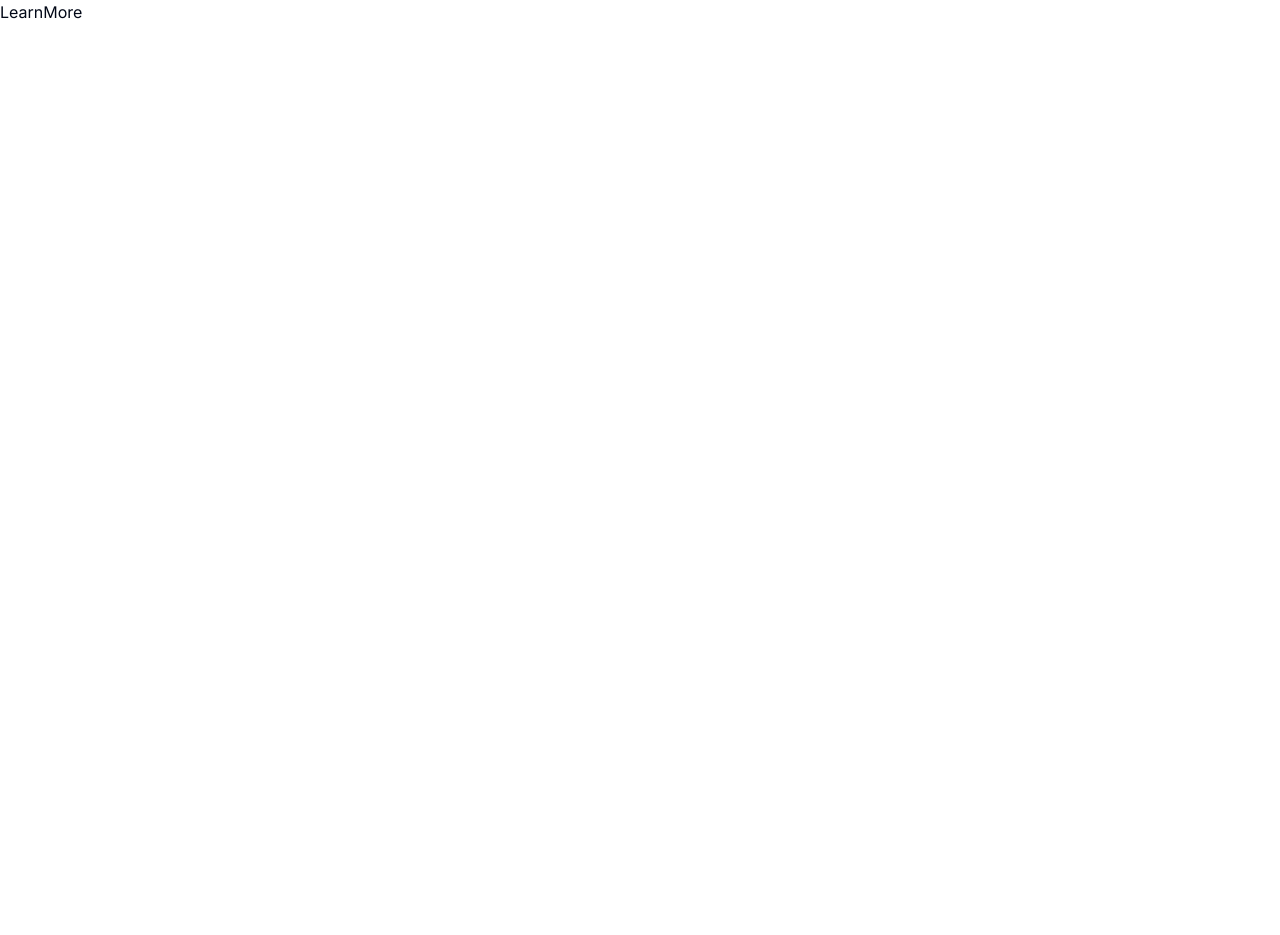
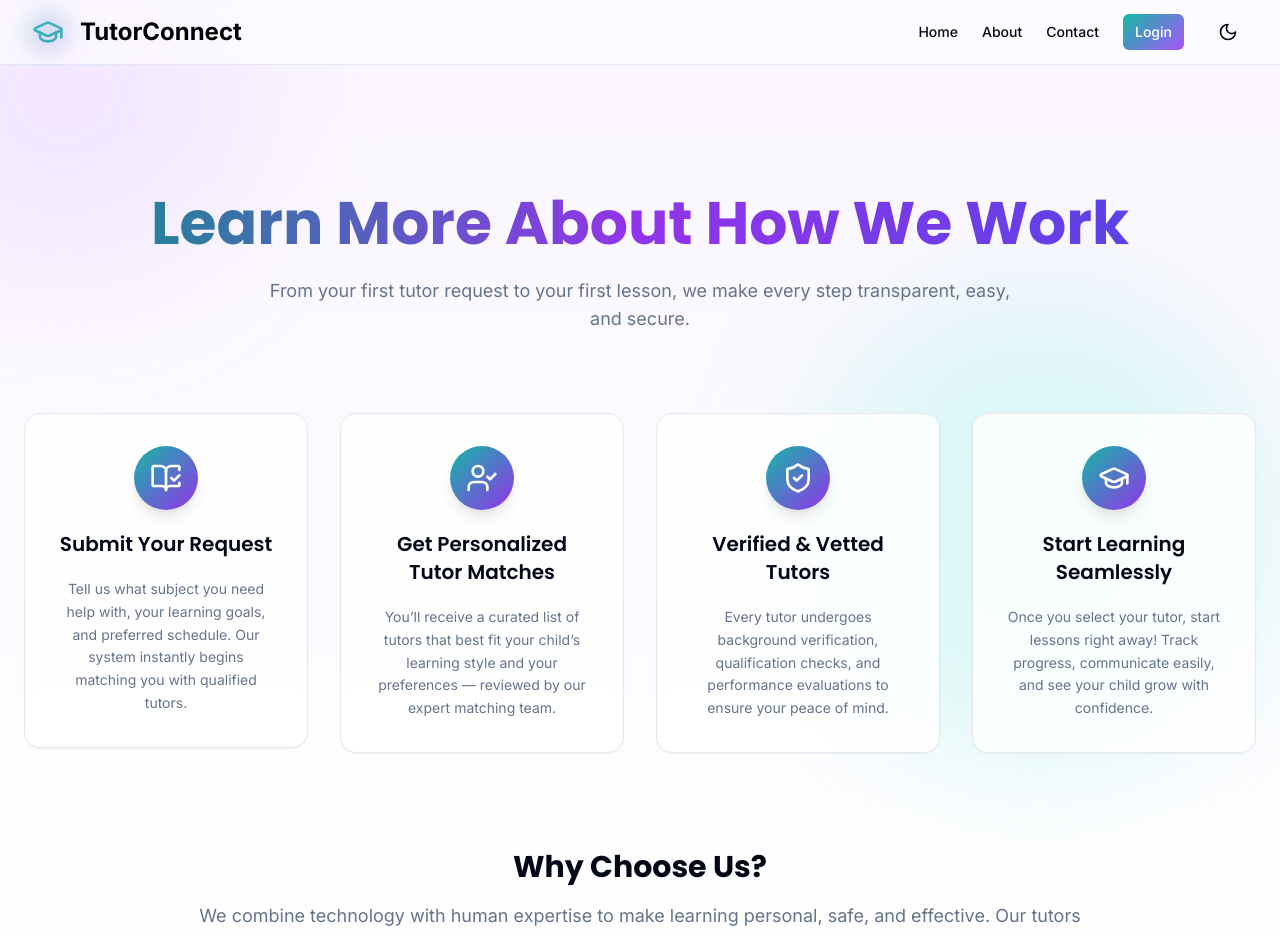
Before and after one commit to nikhil-1613/tutor_connect, a Next.js app: page /learnmore in a window 1280 px wide. Shown: the top 935 px of the page. Before the commit the page ends 800 px from the top, so only its background shows below. Built offline with nearby package versions, Linux system fonts and the light colour scheme.

Commit message:
modified:   app/learnmore/page.tsx 	modified:   components/Footer.tsx 	modified:   components/home/CallToAction.tsx

```diff
--- a/app/learnmore/page.tsx
+++ b/app/learnmore/page.tsx
@@ -1,7 +1,193 @@
 "use client";
 
-import React from "react";
+import { motion } from "framer-motion";
+import { Card, CardContent } from "@/components/ui/card";
+import { Button } from "@/components/ui/button";
+import {
+  BookOpenCheck,
+  UserCheck,
+  ShieldCheck,
+  GraduationCap,
+  MessageCircle,
+  CalendarDays,
+} from "lucide-react";
+import Link from "next/link";
+import { Header } from "@/components/Header";
+import { Footer } from "@/components/Footer";
 
-export default function LearnMore() {
-  return <div>LearnMore</div>;
+const steps = [
+  {
+    icon: BookOpenCheck,
+    title: "Submit Your Request",
+    description:
+      "Tell us what subject you need help with, your learning goals, and preferred schedule. Our system instantly begins matching you with qualified tutors.",
+  },
+  {
+    icon: UserCheck,
+    title: "Get Personalized Tutor Matches",
+    description:
+      "You’ll receive a curated list of tutors that best fit your child’s learning style and your preferences — reviewed by our expert matching team.",
+  },
+  {
+    icon: ShieldCheck,
+    title: "Verified & Vetted Tutors",
+    description:
+      "Every tutor undergoes background verification, qualification checks, and performance evaluations to ensure your peace of mind.",
+  },
+  {
+    icon: GraduationCap,
+    title: "Start Learning Seamlessly",
+    description:
+      "Once you select your tutor, start lessons right away! Track progress, communicate easily, and see your child grow with confidence.",
+  },
+];
+
+const extraSections = [
+  {
+    title: "Why Choose Us?",
+    content:
+      "We combine technology with human expertise to make learning personal, safe, and effective. Our tutors are passionate educators who bring energy and empathy to every session.",
+  },
+  {
+    title: "Safety & Quality Assurance",
+    content:
+      "We conduct rigorous tutor verification and ongoing performance reviews. Your trust and your child’s learning experience are our top priorities.",
+  },
+  {
+    title: "Support When You Need It",
+    content:
+      "Our admin and support team are always available to assist — whether it’s rescheduling, feedback, or custom learning plans.",
+  },
+];
+
+export default function LearnMorePage() {
+  return (
+    <div className="flex flex-col min-h-screen bg-gradient-to-b from-purple-50 via-white to-teal-50 dark:from-gray-950 dark:via-gray-900 dark:to-gray-950">
+      {/* Header */}
+      <Header />
+
+      {/* Animated background blobs */}
+      <motion.div
+        className="absolute -top-32 -left-32 w-96 h-96 bg-purple-300/20 rounded-full blur-3xl"
+        animate={{ y: [0, 30, 0] }}
+        transition={{ duration: 10, repeat: Infinity, ease: "easeInOut" }}
+      />
+      <motion.div
+        className="absolute bottom-0 right-0 w-[30rem] h-[30rem] bg-teal-300/20 rounded-full blur-3xl"
+        animate={{ y: [0, -30, 0] }}
+        transition={{ duration: 12, repeat: Infinity, ease: "easeInOut" }}
+      />
+
+      {/* Main content */}
+      <main className="relative flex-1">
+        <div className="container mx-auto px-6 py-24 sm:py-28 lg:py-32">
+          {/* Page heading */}
+          <motion.div
+            initial={{ opacity: 0, y: 40 }}
+            whileInView={{ opacity: 1, y: 0 }}
+            transition={{ duration: 0.8 }}
+            viewport={{ once: true }}
+            className="text-center mb-20"
+          >
+            <h1 className="text-4xl sm:text-5xl md:text-6xl font-bold mb-6 bg-gradient-to-r from-teal-600 via-purple-600 to-indigo-600 bg-clip-text text-transparent">
+              Learn More About How We Work
+            </h1>
+            <p className="text-muted-foreground text-lg max-w-3xl mx-auto">
+              From your first tutor request to your first lesson, we make every
+              step transparent, easy, and secure.
+            </p>
+          </motion.div>
+
+          {/* Steps Section */}
+          <div className="grid gap-8 sm:grid-cols-2 lg:grid-cols-4 mb-24">
+            {steps.map((step, index) => {
+              const Icon = step.icon;
+              return (
+                <motion.div
+                  key={index}
+                  initial={{ opacity: 0, y: 20 }}
+                  whileInView={{ opacity: 1, y: 0 }}
+                  transition={{ duration: 0.6, delay: index * 0.15 }}
+                  viewport={{ once: true }}
+                >
+                  <Card className="relative group overflow-hidden border border-gray-200 dark:border-gray-800 hover:shadow-2xl transition-all rounded-2xl bg-white/80 dark:bg-gray-900/40 backdrop-blur-sm">
+                    <CardContent className="p-8 flex flex-col items-center text-center space-y-5">
+                      <div className="relative flex items-center justify-center w-16 h-16 rounded-full bg-gradient-to-br from-teal-500 to-purple-600 text-white shadow-lg group-hover:scale-105 transition-transform">
+                        <Icon className="w-8 h-8" />
+                      </div>
+                      <h3 className="text-xl font-semibold">{step.title}</h3>
+                      <p className="text-muted-foreground text-sm leading-relaxed">
+                        {step.description}
+                      </p>
+                    </CardContent>
+                  </Card>
+                </motion.div>
+              );
+            })}
+          </div>
+
+          {/* Extra info sections */}
+          <div className="space-y-16 max-w-4xl mx-auto">
+            {extraSections.map((section, idx) => (
+              <motion.div
+                key={idx}
+                initial={{ opacity: 0, y: 40 }}
+                whileInView={{ opacity: 1, y: 0 }}
+                transition={{ duration: 0.8, delay: idx * 0.2 }}
+                viewport={{ once: true }}
+                className="text-center"
+              >
+                <h2 className="text-3xl font-bold mb-4">{section.title}</h2>
+                <p className="text-muted-foreground text-lg leading-relaxed">
+                  {section.content}
+                </p>
+              </motion.div>
+            ))}
+          </div>
+
+          {/* Contact CTA */}
+          <motion.div
+            initial={{ opacity: 0, y: 40 }}
+            whileInView={{ opacity: 1, y: 0 }}
+            transition={{ duration: 1, delay: 0.4 }}
+            viewport={{ once: true }}
+            className="mt-24 text-center"
+          >
+            <h3 className="text-2xl sm:text-3xl font-semibold mb-4">
+              Still have questions or need personalized guidance?
+            </h3>
+            <p className="text-muted-foreground mb-8 max-w-2xl mx-auto">
+              Our team is here to help you at every step — from selecting the
+              right tutor to ensuring a smooth learning experience.
+            </p>
+
+            <div className="flex flex-col sm:flex-row justify-center gap-4">
+              <Link href="/contact">
+                <Button
+                  size="lg"
+                  className="bg-teal-600 hover:bg-teal-700 text-white"
+                >
+                  <MessageCircle className="mr-2 h-5 w-5" />
+                  Contact Support
+                </Button>
+              </Link>
+              <Link href="/login">
+                <Button
+                  size="lg"
+                  variant="outline"
+                  className="border-teal-600 text-teal-700 dark:text-teal-400 hover:bg-teal-50 dark:hover:bg-gray-800"
+                >
+                  <CalendarDays className="mr-2 h-5 w-5" />
+                  Get Started
+                </Button>
+              </Link>
+            </div>
+          </motion.div>
+        </div>
+      </main>
+
+      {/* Footer */}
+      <Footer />
+    </div>
+  );
 }
--- a/components/Footer.tsx
+++ b/components/Footer.tsx
@@ -11,7 +11,8 @@ export const Footer = () => {
           <div className="space-y-4">
             <div className="flex items-center space-x-2">
               <GraduationCap className="h-8 w-8 text-primary" />
-              <span className="text-2xl font-bold bg-gradient-primary bg-clip-text text-black rounded-lg shadow-xl p-2">
+              {/* <span className="text-2xl font-bold bg-gradient-primary bg-clip-text text-black rounded-lg shadow-xl p-2"> */}
+              <span className="text-2xl  font-bold bg-clip-text text-black rounded-lg p-2">
                 TutorConnect
               </span>
             </div>
--- a/components/home/CallToAction.tsx
+++ b/components/home/CallToAction.tsx
@@ -4,9 +4,11 @@ import { motion } from "framer-motion";
 import Link from "next/link";
 import { Button } from "@/components/ui/button";
 import { ArrowRight } from "lucide-react";
+import { Header } from "../Header";
 
 export const CallToAction = () => {
   return (
+
     <section className="relative overflow-hidden py-20 sm:py-28 lg:py-32 px-4 sm:px-8 lg:px-20 my-16 sm:my-20 lg:my-24 mx-3 sm:mx-6 lg:mx-16 rounded-3xl bg-gradient-to-br from-primary via-purple-600 to-secondary text-primary-foreground shadow-2xl">
       {/* Animated Gradient Overlay */}
       <motion.div
@@ -89,11 +91,11 @@ export const CallToAction = () => {
             </Button>
           </Link>
 
-          <Link href="/learn-more" className="w-full sm:w-auto">
+          <Link href="/learnmore" className="w-full sm:w-auto">
             <Button
               size="lg"
               variant="outline"
-              className="w-full sm:w-auto border-white/50 text-white hover:bg-white/10 transition-all duration-300"
+              className="w-full sm:w-auto border-white/50 text-primary text-base font-bold hover:bg-white/10 transition-all duration-300"
             >
               Learn More
             </Button>
```
